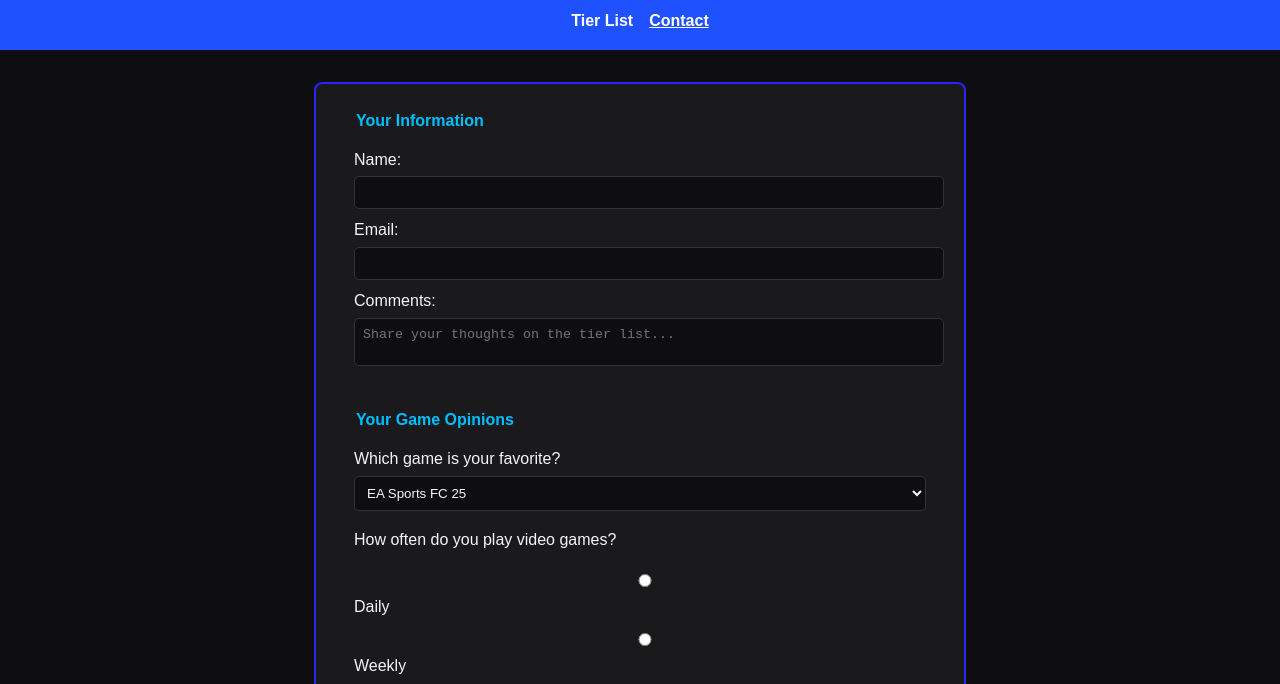
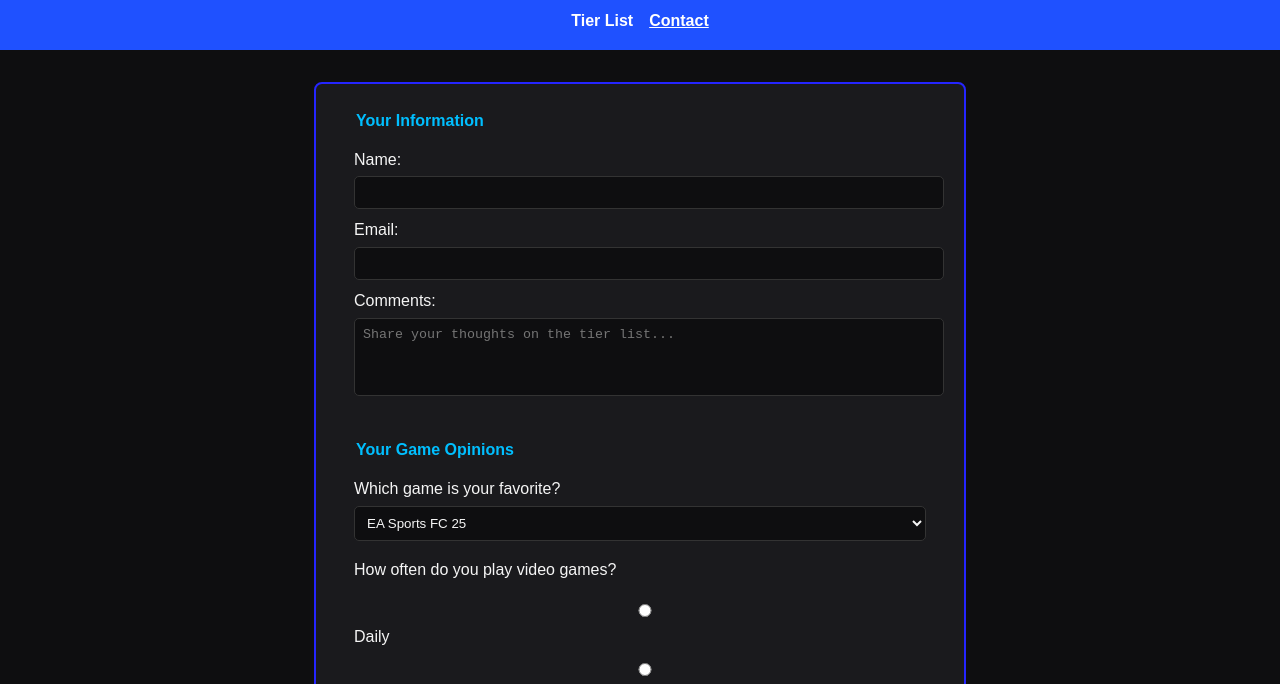
Before and after one commit to brightnyame84-dot/CSIT121, a plain HTML site: page lab07/contact.html in a window 1280 px wide. Shown: the part 102-786 px from the top of the page. Drawn offline with Linux system fonts and the light colour scheme.

Commit message:
Add files via upload

```diff
--- a/lab07/contact.html
+++ b/lab07/contact.html
@@ -29,7 +29,7 @@
                 <input type="email" id="email" name="email" required>
 
                 <label for="comments">Comments:</label>
-                <textarea id="comments" name="comments" row="4" placeholder="Share your thoughts on the tier list..."></textarea>
+                <textarea id="comments" name="comments" rows="4" placeholder="Share your thoughts on the tier list..."></textarea>
             </fieldset>
 
             <fieldset>
```
Also changed, not shown: lab07/tierlist.html (+1 -0 lines).
